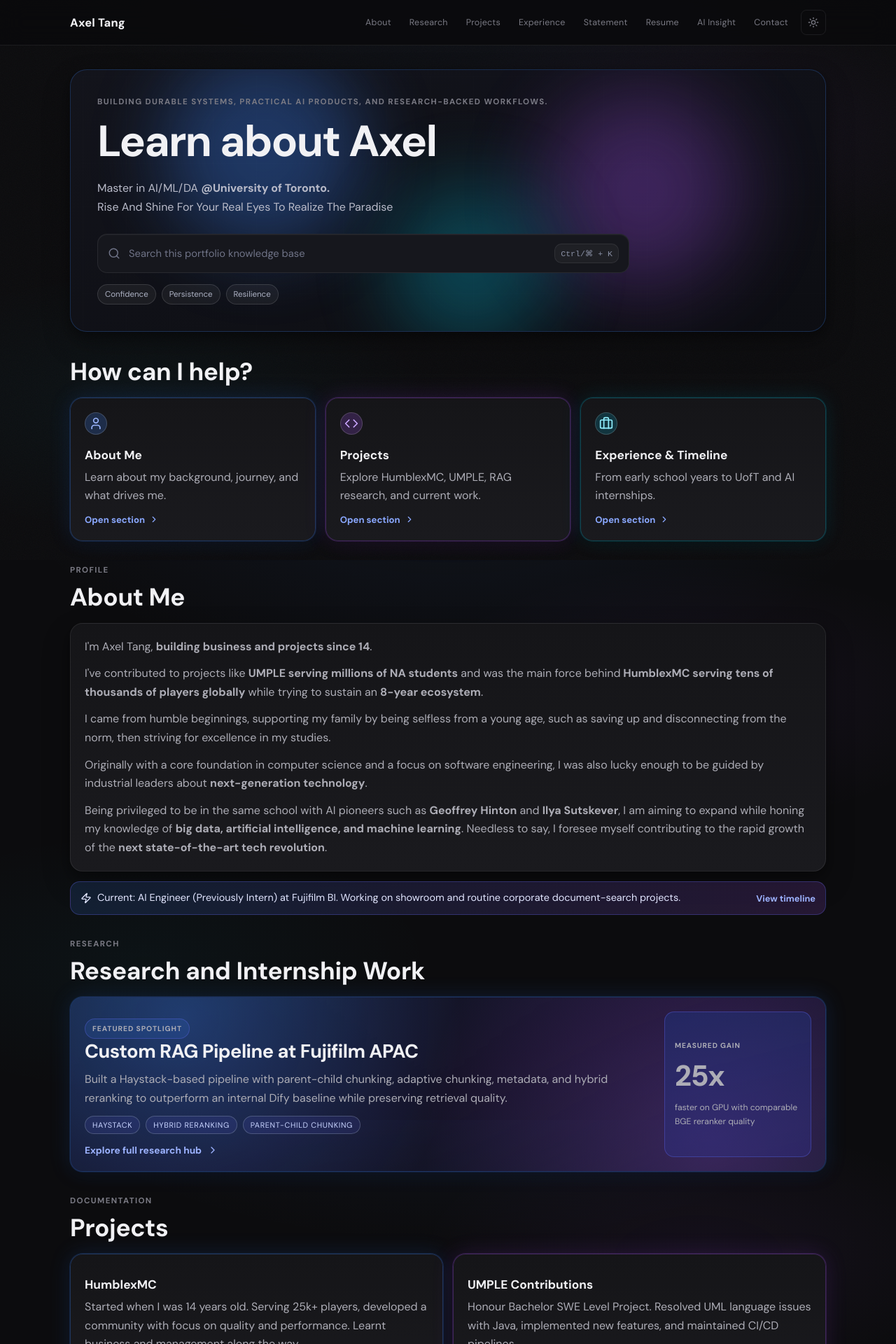
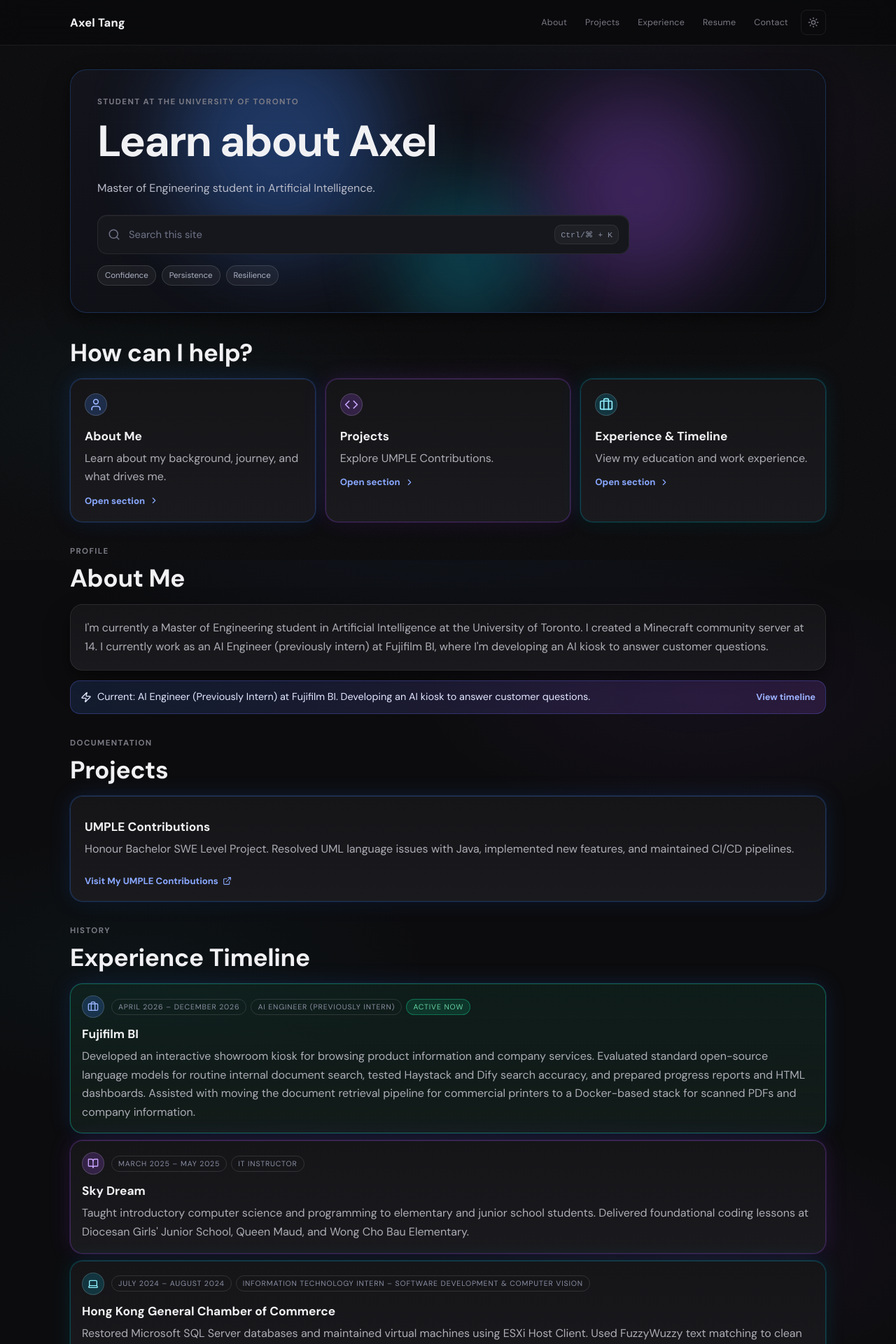
Before and after one commit to AxelTWC/axeltwc.github.io, a React (Create React App) app in the folder my-app/: page / in a window 1280 px wide. Shown: the top 1920 px of the page at 70% size. Built offline with nearby package versions, Linux system fonts and the light colour scheme.

Commit message:
Simplify portfolio profile and sections

```diff
--- a/my-app/public/research/index.html
+++ b/my-app/public/research/index.html
@@ -4,18 +4,23 @@
     <meta charset="utf-8" />
     <meta name="viewport" content="width=device-width, initial-scale=1" />
     <meta name="theme-color" content="#151515" />
-    <meta name="description" content="This page is temporarily unavailable." />
-    <title>Temporary Notice</title>
+    <meta name="description" content="A short note on steady progress and confidence." />
+    <title>Moving Forward | Axel Tang</title>
     <style>
-      body { margin: 0; min-height: 100vh; display: grid; place-items: center; background: #151515; color: #f2f2f2; font: 16px/1.5 system-ui, sans-serif; }
-      main { padding: 24px; text-align: center; }
-      h1 { font-size: 2rem; font-weight: 600; }
-      a { display: inline-block; margin-top: 16px; padding: 8px 16px; border: 1px solid #555; border-radius: 6px; color: inherit; text-decoration: none; }
+      body { margin: 0; min-height: 100vh; background: #151515; color: #f2f2f2; font: 16px/1.7 system-ui, sans-serif; }
+      main { box-sizing: border-box; width: min(100% - 48px, 720px); margin: 0 auto; padding: 96px 0; }
+      .byline { color: #aaa; font-size: 14px; }
+      h1 { margin: 16px 0 32px; font-size: 2.5rem; line-height: 1.15; font-weight: 600; }
+      p { color: #ccc; }
+      a { display: inline-block; margin-top: 28px; border-bottom: 1px solid #777; color: inherit; text-decoration: none; }
     </style>
   </head>
   <body>
     <main>
-      <h1>Page temporarily unavailable</h1>
+      <p class="byline">Notes by Axel Tang</p>
+      <h1>Moving Forward</h1>
+      <p>I value steady progress, clear intentions, and following through on the work I take on.</p>
+      <p>Each experience is a chance to learn, contribute, and grow. I’m confident in the direction I’m building toward and ready for what comes next.</p>
       <a href="/">Return to home</a>
     </main>
   </body>
--- a/my-app/src/App.js
+++ b/my-app/src/App.js
@@ -11,10 +11,6 @@ import {
   Code,
   Laptop,
   User,
-  Brain,
-  Activity,
-  Shield,
-  Sparkles,
   ExternalLink,
   Zap,
   Sun,
@@ -25,12 +21,9 @@ import ResumeSection from "./ResumeSection";
 
 const navItems = [
   ["About", "about"],
-  ["Research", "research"],
   ["Projects", "projects"],
   ["Experience", "experience"],
-  ["Statement", "statement"],
   ["Resume", "resume"],
-  ["AI Insight", "ai-insight"],
   ["Contact", "contact"],
 ];
 
@@ -44,8 +37,7 @@ const searchIndex = [
   {
     id: "projects",
     title: "Projects",
-    keywords:
-      "HumblexMC Minecraft server UMPLE umple RAG retrieval augmented generation adaptive chunking deep learning",
+    keywords: "UMPLE contributions Java UML software engineering",
   },
   {
     id: "experience",
@@ -54,21 +46,9 @@ const searchIndex = [
       "school primary UofT university HKGCC internship Fujifilm APAC internship undergraduate Manitoba Ontario high school",
   },
   {
-    id: "statement",
-    title: "Personal Statement",
-    keywords:
-      "philosophy background vision story nursing medical AI AGI robotics engineer doctor nurse",
-  },
-  {
     id: "resume",
     title: "Resume",
     keywords: "download view ML SW resume CV password protected",
-  },
-  {
-    id: "ai-insight",
-    title: "AI Insight",
-    keywords:
-      "healthcare AI AGI robotics responsible ethics Geoffrey Hinton",
   },
   {
     id: "contact",
@@ -76,20 +56,9 @@ const searchIndex = [
     keywords:
       "email LinkedIn GitHub message connect axel.tang@mail.utoronto.ca",
   },
-  {
-    id: "research",
-    title: "Research Hub",
-    keywords: "papers research publications technical essays deep dives",
-    href: "https://axeltang.me/research",
-  },
 ];
 
 const projectCards = [
-  {
-    title: "HumblexMC",
-    desc: "Started when I was 14 years old. Serving 25k+ players, developed a community with focus on quality and performance. Learnt business and management along the way.",
-    links: [["Visit HumblexMC", "https://humblex.net"]],
-  },
   {
     title: "UMPLE Contributions",
     desc: "Honour Bachelor SWE Level Project. Resolved UML language issues with Java, implemented new features, and maintained CI/CD pipelines.",
@@ -99,25 +68,6 @@ const projectCards = [
         "https://github.com/umple/umple/issues?q=involves%3AAxelTWC+sort%3Acreated-asc+",
       ],
     ],
-  },
-  {
-    title: "Enhancing Retrieval-Augmented Generation with Adaptive Chunking",
-    desc: "University graded research project on retrieval-augmented generation. Focused on implementing the baseline of the RAG system. Course: Applied Deep Learning.",
-    links: [
-      [
-        "Visit RAG Project",
-        "https://github.com/AxelTWC/Applied_DeepLearning_Project",
-      ],
-      [
-        "Research Paper Link",
-        "https://github.com/AxelTWC/Applied_DeepLearning_Project/blob/main/Group%201%20Final%20Report.pdf",
-      ],
-    ],
-  },
-  {
-    title: "More Projects Coming Soon",
-    desc: "Stay tuned for more projects and contributions.",
-    links: [],
   },
 ];
 
@@ -153,29 +103,6 @@ const timelineItems = [
   },
 ];
 
-const insightCards = [
-  {
-    icon: Brain,
-    title: "Healthcare AI",
-    text: "With a family medical background, I see AI as a multiplier for diagnostics, triage, and personalized care at scale.",
-  },
-  {
-    icon: Activity,
-    title: "AGI & Robotics",
-    text: "AGI and robotics feel like foundational shifts, similar to the arrival of the internet and smartphones.",
-  },
-  {
-    icon: Shield,
-    title: "Responsible AI",
-    text: "Ethics, safety, and fairness are first-order concerns, not afterthoughts, in practical AI deployment.",
-  },
-  {
-    icon: Sparkles,
-    title: "AI Productization",
-    text: "Meaningful impact comes from bridging research ideas into dependable, usable products in real environments.",
-  },
-];
-
 const exploreCards = [
   {
     icon: User,
@@ -186,13 +113,13 @@ const exploreCards = [
   {
     icon: Code,
     label: "Projects",
-    description: "Explore HumblexMC, UMPLE, RAG research, and current work.",
+    description: "Explore UMPLE Contributions.",
     href: "#projects",
   },
   {
     icon: Briefcase,
     label: "Experience & Timeline",
-    description: "From early school years to UofT and AI internships.",
+    description: "View my education and work experience.",
     href: "#experience",
   },
 ];
@@ -361,11 +288,10 @@ export default function App() {
             <div className="hero-grid" />
           </div>
           <div className="hero-content">
-          <p className="hero-eyebrow">Building durable systems, practical AI products, and research-backed workflows.</p>
+          <p className="hero-eyebrow">Student at the University of Toronto</p>
           <h1>Learn about Axel</h1>
           <p className="hero-copy">
-            Master in AI/ML/DA <strong>@University of Toronto.</strong><br />
-            Rise And Shine For Your Real Eyes To Realize The Paradise
+            Master of Engineering student in Artificial Intelligence.
           </p>
 
           <div className="search-section" ref={searchRef}>
@@ -375,7 +301,7 @@ export default function App() {
                 ref={inputRef}
                 type="text"
                 className="search-input"
-                placeholder="Search this portfolio knowledge base"
+                placeholder="Search this site"
                 value={searchQuery}
                 onChange={(e) => setSearchQuery(e.target.value)}
               />
@@ -435,68 +361,17 @@ export default function App() {
           </div>
           <article className="doc-card prose-card">
             <p>
-              I'm Axel Tang, <strong>building business and projects since 14</strong>.
-            </p>
-            <p>
-              I've contributed to projects like <strong>UMPLE serving millions of NA students</strong> and was the main force behind
-              <strong> HumblexMC serving tens of thousands of players globally</strong> while trying to sustain an <strong>8-year ecosystem</strong>.
-            </p>
-            <p>
-              I came from humble beginnings, supporting my family by being selfless from a young age,
-              such as saving up and disconnecting from the norm, then striving for excellence in my studies.
-            </p>
-            <p>
-              Originally with a core foundation in computer science and a focus on software engineering,
-              I was also lucky enough to be guided by industrial leaders about <strong>next-generation technology</strong>.
-            </p>
-            <p>
-              Being privileged to be in the same school with AI pioneers such as <strong>Geoffrey Hinton</strong> and <strong>Ilya Sutskever</strong>,
-              I am aiming to expand while honing my knowledge of <strong>big data, artificial intelligence, and machine learning</strong>.
-              Needless to say, I foresee myself contributing to the rapid growth of the <strong>next state-of-the-art tech revolution</strong>.
+              I'm currently a Master of Engineering student in Artificial Intelligence at the University of Toronto. I created a Minecraft community server at 14. I currently work as an AI Engineer (previously intern) at Fujifilm BI, where I'm developing an AI kiosk to answer customer questions.
             </p>
           </article>
 
           <section className="update-banner reveal" aria-label="Current status" style={{ marginTop: '14px' }}>
             <p>
               <Zap size={16} /> Current: AI Engineer (Previously Intern) at Fujifilm BI.
-              Working on showroom and routine corporate document-search projects.
+              Developing an AI kiosk to answer customer questions.
             </p>
             <a href="#experience">View timeline</a>
           </section>
-        </section>
-
-        <section id="research" className="content-section reveal">
-          <div className="section-head">
-            <p className="kicker">Research</p>
-            <h2>Research and Internship Work</h2>
-          </div>
-          <article className="doc-card highlight-card tone-blue research-spotlight">
-            <div className="research-spotlight-grid">
-              <div className="research-main">
-                <p className="research-badge">Featured Spotlight</p>
-                <h3>Custom RAG Pipeline at Fujifilm APAC</h3>
-                <p>
-                  Built a Haystack-based pipeline with parent-child chunking, adaptive
-                  chunking, metadata, and hybrid reranking to outperform an internal Dify
-                  baseline while preserving retrieval quality.
-                </p>
-                <div className="research-tags" aria-label="Research stack">
-                  <span>Haystack</span>
-                  <span>Hybrid Reranking</span>
-                  <span>Parent-Child Chunking</span>
-                </div>
-                <a href="https://axeltang.me/research" className="research-link">
-                  Explore full research hub <ChevronRight size={16} />
-                </a>
-              </div>
-
-              <aside className="research-kpi" aria-label="Key impact">
-                <p className="research-kpi-label">Measured Gain</p>
-                <p className="research-kpi-value">25x</p>
-                <p className="research-kpi-note">faster on GPU with comparable BGE reranker quality</p>
-              </aside>
-            </div>
-          </article>
         </section>
 
         <section id="projects" className="content-section reveal">
@@ -504,7 +379,7 @@ export default function App() {
             <p className="kicker">Documentation</p>
             <h2>Projects</h2>
           </div>
-          <div className="card-grid two-up">
+          <div className="card-grid">
             {projectCards.map((project, index) => (
               <article key={project.title} className={`doc-card tone-${toneCycle[index % toneCycle.length]}`}>
                 <h3>{project.title}</h3>
@@ -561,68 +436,7 @@ export default function App() {
           </div>
         </section>
 
-        <section id="statement" className="content-section reveal">
-          <div className="section-head">
-            <p className="kicker">Personal</p>
-            <h2>Personal Statement</h2>
-          </div>
-          <article className="doc-card prose-card tone-purple">
-            <p>
-              I am born with no technological background, only a PC and a game which led me to open a
-              "studio/service" running for 8 years during my childhood. Through it, <strong>I learnt that
-              technology is the key to improve the world in vast ways unimaginable.</strong> On top of that,
-              with my medical/nursing background from my parents, I always strive to take care and be
-              concerned about others over myself.
-            </p>
-            <p>
-              During my Bachelors Years, I got introduced to AI chatbots, the year which OpenAI publicly
-              released their first model. <strong>At that time, I did not have a clue about the topics of
-              artificial intelligence</strong> as I was focusing on how to get my family out of financial
-              pressure and doing the "right" thing. Therefore, I wanted to build a career through software;
-              I wasn't particularly interested in developing websites or front-end related but rather liked
-              working on lower levels such as the source to make a programming language work (Honors Project)
-              or something exciting which could be also seen out of the software spectrum such as robotics
-              or other sorts of engineering tied to SWE (internal tools and much more).
-            </p>
-            <p>
-              Over the years with one of my relatives working in cutting edge tech and after reading and
-              watching the possibilities of where I could reach myself for, <strong>I found out the excitement
-              and imminent advancement of AI aiding the world.</strong> Since my emphasis on my Master's Degree
-              is under Data Analyst and Machine Learning, I view myself as an <strong>engineer-doctor-nurse
-              for AI/Machines</strong> and hope to either take on roles in training (nurturing machines)
-              or AGI robotics.
-            </p>
-            <p>
-              My stance is that I love helping and seeing things work regardless of what they are or who they
-              are. The thrill of success after a long run just excites me a lot. <strong>I hope to see more
-              nurses around the world taking care of people in need; and I want to do my part to leverage
-              machines to be able to take care of people who may seem out of reach to me.</strong>
-            </p>
-          </article>
-        </section>
-
         <ResumeSection />
-
-        <section id="ai-insight" className="content-section reveal">
-          <div className="section-head">
-            <p className="kicker">Perspectives</p>
-            <h2>AI Insight</h2>
-          </div>
-          <div className="card-grid two-up">
-            {insightCards.map((item, index) => {
-              const Icon = item.icon;
-              return (
-                <article key={item.title} className={`doc-card tone-${toneCycle[index % toneCycle.length]}`}>
-                  <span className="icon-pill">
-                    <Icon size={18} />
-                  </span>
-                  <h3>{item.title}</h3>
-                  <p>{item.text}</p>
-                </article>
-              );
-            })}
-          </div>
-        </section>
 
         <section id="contact" className="content-section reveal">
           <div className="section-head">
```
Also changed, not shown: 1 other file (tests, documents, lock files or other folders).
